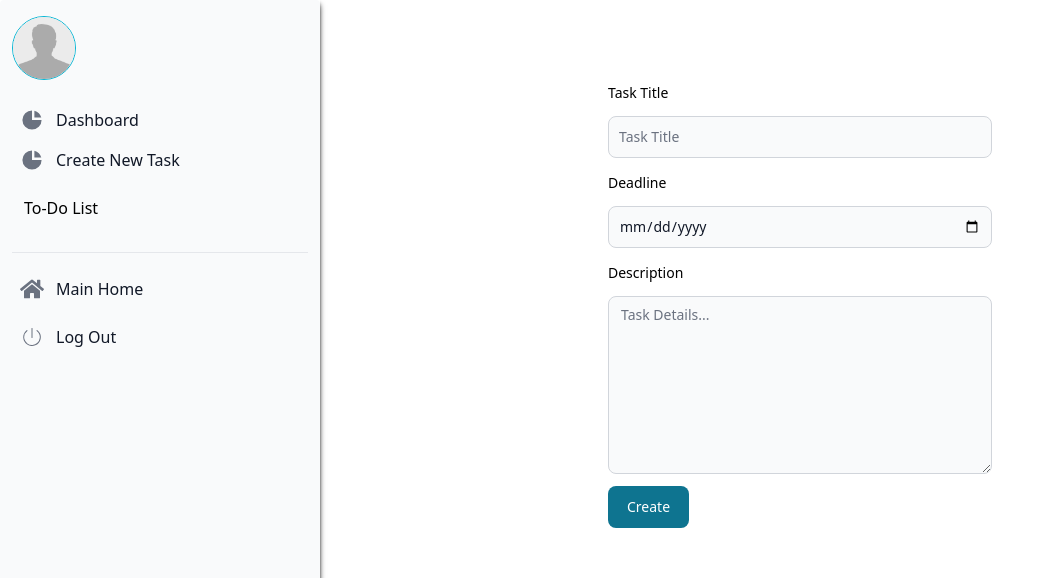
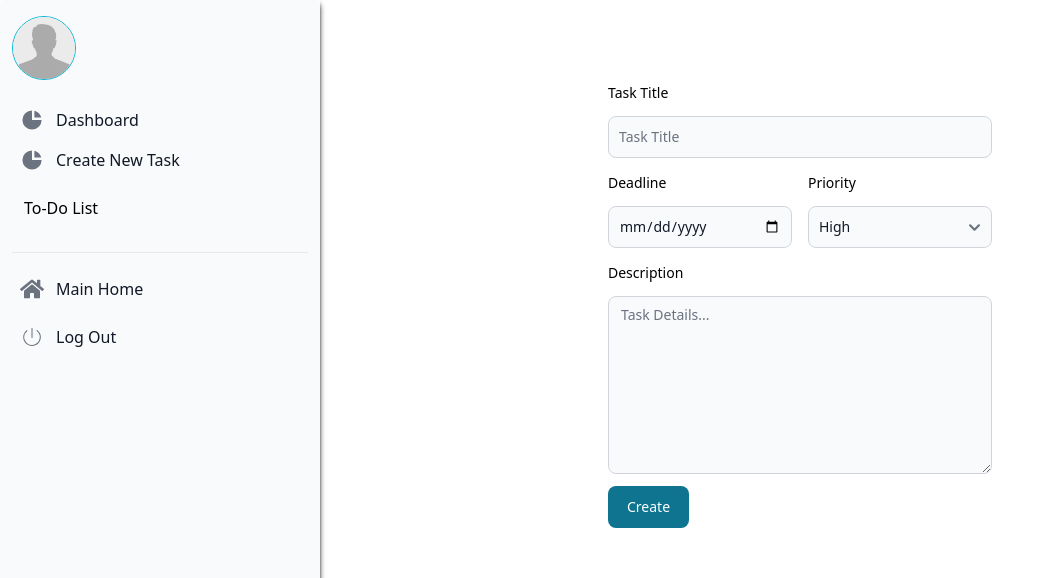
Before and after one commit to raselsharif/programmingHero-SCIC-job-task, a React (Vite) app: page /dashboard/create-task in a window 1280 px wide. Shown: the top 578 px of the page, without its empty margins (0-1043 px from the left). Built offline with nearby package versions, Linux system fonts and the light colour scheme.

Commit message:
added post api for post task and implement reat hook form in task input

```diff
--- a/package.json
+++ b/package.json
@@ -11,12 +11,14 @@
   },
   "dependencies": {
     "autoprefixer": "^10.4.16",
+    "axios": "^1.6.2",
     "flowbite-react": "^0.7.2",
     "localforage": "^1.10.0",
     "match-sorter": "^6.3.1",
     "postcss": "^8.4.32",
     "react": "^18.2.0",
     "react-dom": "^18.2.0",
+    "react-hook-form": "^7.49.2",
     "react-hot-toast": "^2.4.1",
     "react-icons": "^4.12.0",
     "react-router-dom": "^6.21.1",
--- a/src/pages/Dashboard/CreatTask/CreateTask.jsx
+++ b/src/pages/Dashboard/CreatTask/CreateTask.jsx
@@ -1,20 +1,93 @@
-import { Button, Label, TextInput, Textarea } from "flowbite-react";
+import axios from "axios";
+import { Button, Label, Select, TextInput, Textarea } from "flowbite-react";
 import toast from "react-hot-toast";
+import { useForm } from "react-hook-form";
 
 const CreateTask = () => {
-  const handleCreate = (e) => {
-    e.preventDefault();
-    toast.success("clicked successfully");
+  const {
+    register,
+    formState: { errors },
+    handleSubmit,
+    reset,
+  } = useForm();
+  const onSubmit = (data) => {
+    const task = {
+      ...data,
+      createDate: Date(),
+    };
+    console.log(task);
+    axios
+      .post("http://localhost:5000/create-task", task)
+      .then((res) => {
+        if (res.data.acknowledged) {
+          toast.success("Task Created Successfully");
+          reset();
+        }
+      })
+      .then((err) => {
+        if (err) {
+          toast.error("Task Not Created");
+        }
+      });
   };
   return (
     <div className="max-w-sm mx-auto mt-20">
-      <form onSubmit={handleCreate}>
+      <form onSubmit={handleSubmit(onSubmit)}>
         <Label color="black" value="Task Title" />
-        <TextInput className="my-3" placeholder="Task Title" />
-        <Label color="black" value="Deadline" />
-        <TextInput type="date" className="my-3" />
+        <TextInput
+          className="my-3"
+          placeholder="Task Title"
+          {...register("title", { required: true })}
+        />
+        {errors.title?.type === "required" && (
+          <p className="text-red-500 mt-2" role="alert">
+            Title is required
+          </p>
+        )}
+        <div className="flex gap-4">
+          <div className="w-full">
+            <Label color="black" value="Deadline" />
+            <TextInput
+              type="date"
+              className="my-3"
+              {...register("deadLine", { required: true })}
+            />
+            {errors.deadLine?.type === "required" && (
+              <p className="text-red-500 mt-2" role="alert">
+                Deadline is required
+              </p>
+            )}
+          </div>
+          <div className="w-full">
+            <Label color="black" value="Priority" />
+            <Select
+              {...register("priority", { required: true })}
+              className="my-3"
+            >
+              <option>High</option>
+              <option>Moderator</option>
+              <option>Low</option>
+            </Select>
+
+            {errors.priority?.type === "required" && (
+              <p className="text-red-500 mt-2" role="alert">
+                Priority is required
+              </p>
+            )}
+          </div>
+        </div>
         <Label color="black" value="Description" />
-        <Textarea className="mt-3" placeholder="Task Details..." rows={8} />
+        <Textarea
+          className="mt-3"
+          placeholder="Task Details..."
+          rows={8}
+          {...register("des", { required: true })}
+        />
+        {errors.des?.type === "required" && (
+          <p className="text-red-500 mt-2" role="alert">
+            Details is required
+          </p>
+        )}
         <Button type="submit" className="mt-3">
           Create
         </Button>
```
Also changed, not shown: 1 other file (tests, documents, lock files or other folders).
